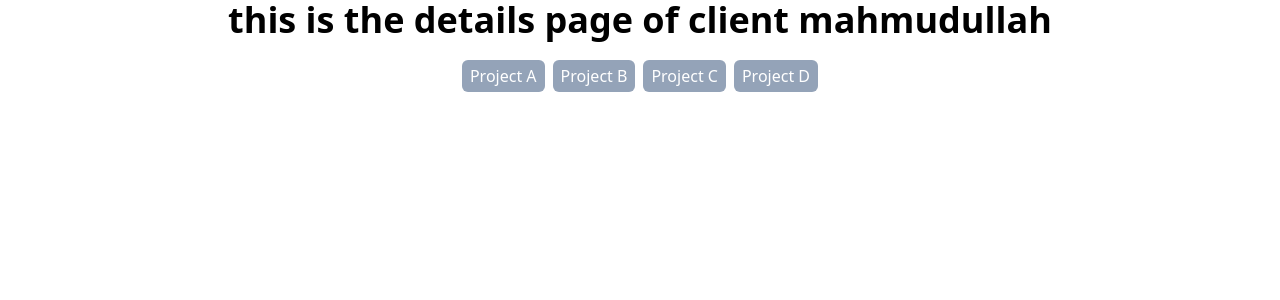
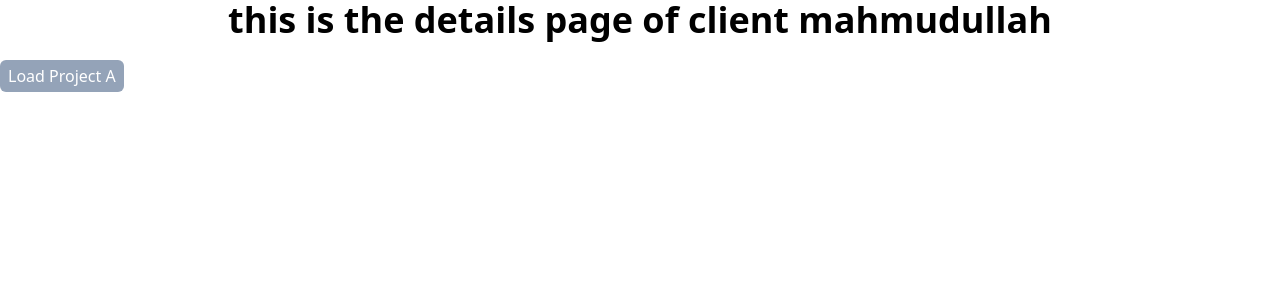
Before and after one commit to alrakib1/next-js-page-route, a Next.js app: page /clients/mahmudullah in a window 1280 px wide. Shown: the top 300 px of the page. Built offline with nearby package versions, Linux system fonts and the light colour scheme.

Commit message:
learned navigate using router

```diff
--- a/pages/clients/[id]/index.js
+++ b/pages/clients/[id]/index.js
@@ -14,13 +14,21 @@ const ClientDetails = () => {
     { id: "ProjectD", name: "Project D" },
   ];
 
+  const loadProjectHandler = () => {
+    // router.push({
+    //   pathname: "/clients/[id]/[clientprojectid]",
+    //   query: { id: router.query.id, clientprojectid: "ProjectA" },
+    // });
+    router.push(`/clients/${router.query.id}/ProjectA`);
+  };
+
   return (
     <div>
       <h2 className="text-4xl text-center font-semibold">
         {" "}
         this is the details page of client {router.query.id}
       </h2>
-      <ul className="mt-5 flex gap-2 justify-center">
+      {/* <ul className="mt-5 flex gap-2 justify-center">
         {projects.map((project) => (
           <li
             className="text-white hover:bg-yellow-600 px-2 py-1 rounded-md transition-colors duration-150 bg-slate-400"
@@ -31,7 +39,13 @@ const ClientDetails = () => {
             </Link>
           </li>
         ))}
-      </ul>
+      </ul> */}
+        <button
+            onClick={loadProjectHandler}
+            className="mt-5 text-white hover:bg-yellow-600 px-2 py-1 rounded-md transition-colors duration-150 bg-slate-400"
+            >
+            Load Project A
+        </button>
     </div>
   );
 };
```
